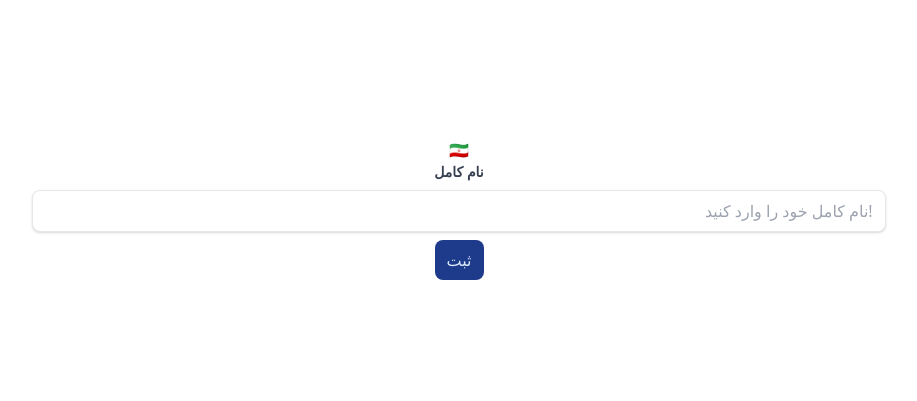
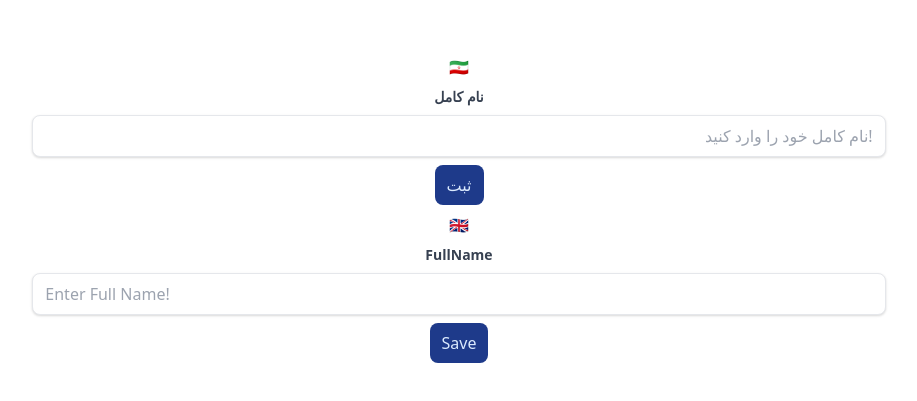
Before and after one commit to aminesmkhani/tailwind-series, a plain HTML site: page Input Component Challenge/index.html in a window 1280 px wide. Shown: the part 191-592 px from the top of the page, without its empty margins (181-1098 px from the left). Drawn offline with nearby package versions, Linux system fonts and the light colour scheme.

Commit message:
Complete Component En!

```diff
--- a/Input Component Challenge/index.html
+++ b/Input Component Challenge/index.html
@@ -11,12 +11,19 @@
 
 <body class="h-screen flex flex-col justify-center items-center">
 
-<p> 🇮🇷</p>
-<label for="fullName" class="text-gray-700 text-sm font-bold select-none"> نام کامل</label>
+<p class="mb-2">🇮🇷</p>
+<label class="text-gray-700 text-sm font-bold select-none" for="fullName">نام کامل</label>
 <input class="mt-2 shadow border rounded-lg w-4/6 px-3 py-2 text-gray-700 focus:bg-blue-100 text-right"
-       type="text" id="fullName" placeholder="نام کامل خود را وارد کنید!">
-<button class="mt-2 px-3 py-2 bg-blue-900 text-blue-100 rounded-lg">ثبت</button>
+       id="fullName" type="text" placeholder="نام کامل خود را وارد کنید!">
+<button class="mt-2 py-2 px-3 bg-blue-900 text-blue-100 rounded-lg">ثبت</button>
 
+
+
+<p class="mb-2 mt-2">🇬🇧</p>
+<label class="text-gray-700 text-sm font-bold select-none" for="fullNameEn">FullName</label>
+<input class="mt-2 shadow border rounded-lg w-4/6 px-3 py-2 text-gray-700 focus:bg-blue-100"
+       id="fullNameEn" type="text" placeholder="Enter Full Name!">
+<button class="mt-2 py-2 px-3 bg-blue-900 text-blue-100 rounded-lg">Save</button>
 </body>
 
 </html>
```
